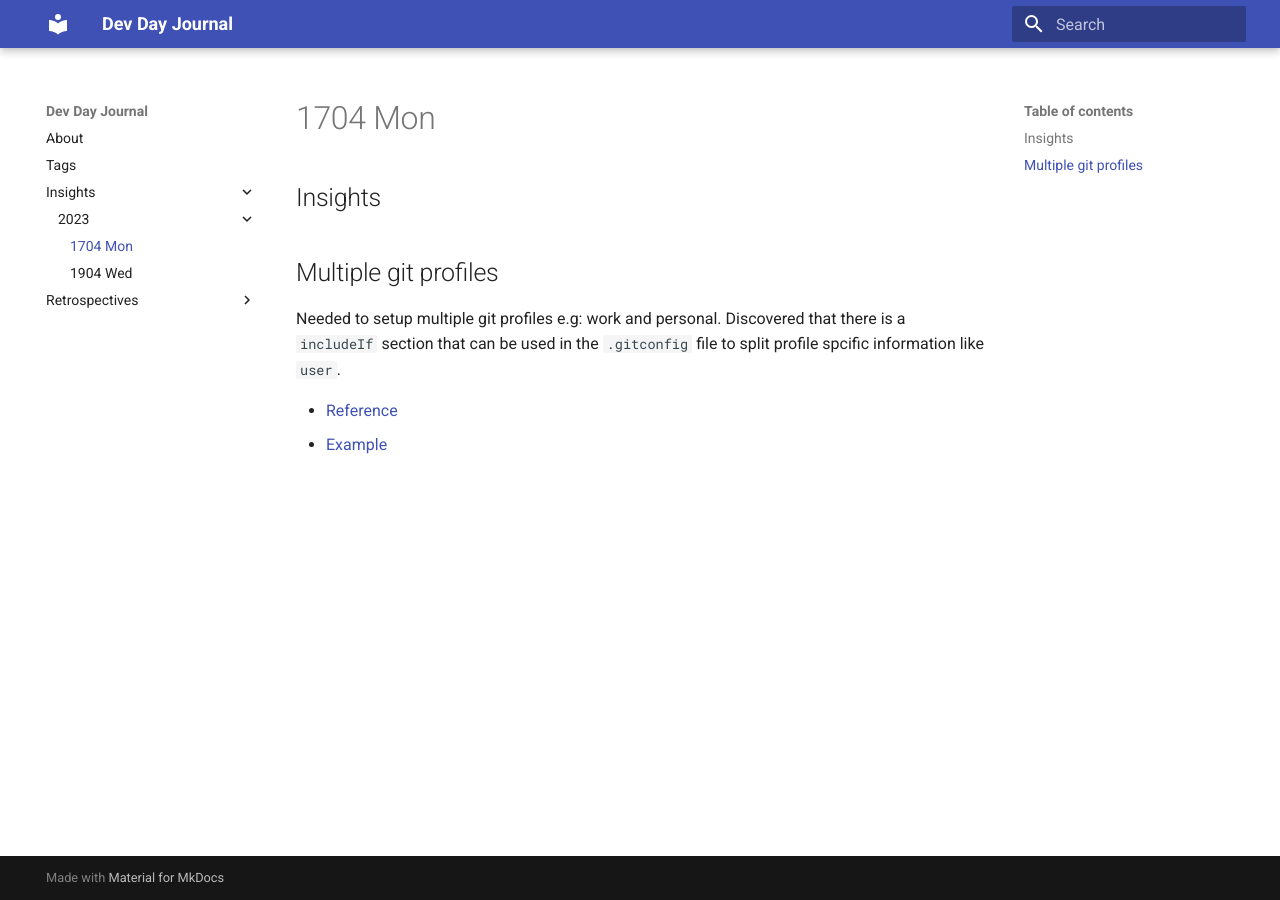
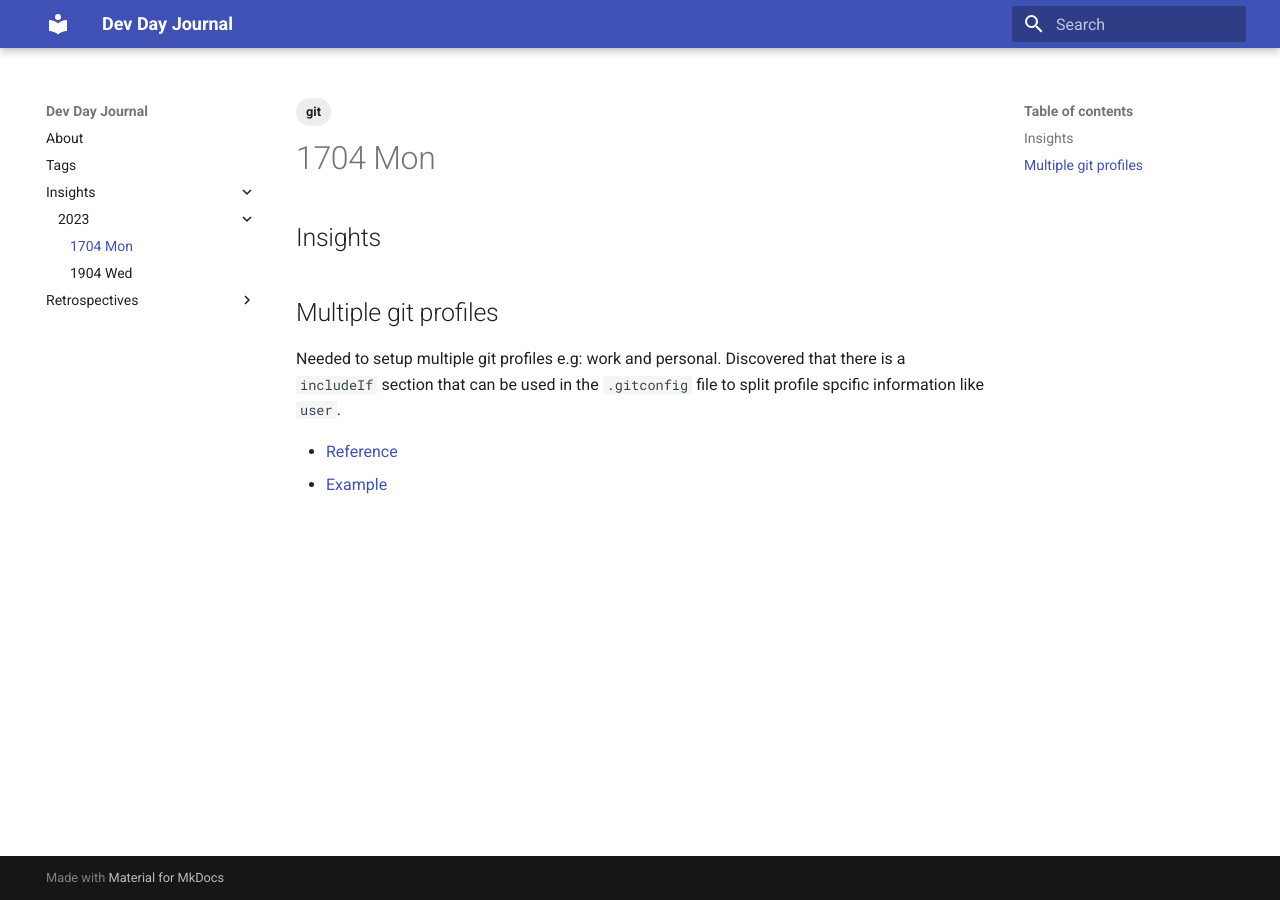
Before and after one commit to iamsecb/dev-day-journal, an MkDocs documentation site: the page built from docs/insights/2023/1704 Mon.md, in a window 1280 px wide. Built offline with MkDocs 1.6.1 and Material for MkDocs 9.7.7, drawn with Linux system fonts in a browser that asks for light colours.

Commit message:
docs(insights): Add missing tag for 1704

```diff
--- a/docs/insights/2023/1704 Mon.md
+++ b/docs/insights/2023/1704 Mon.md
@@ -1,3 +1,7 @@
+---
+tags:
+  - git
+---
 ## Insights
 
 ## Multiple git profiles
```
